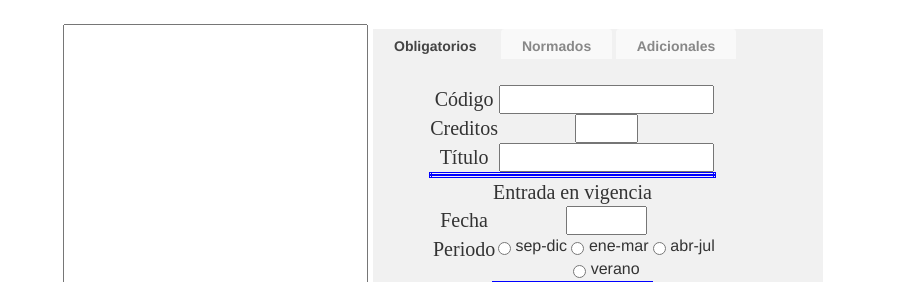
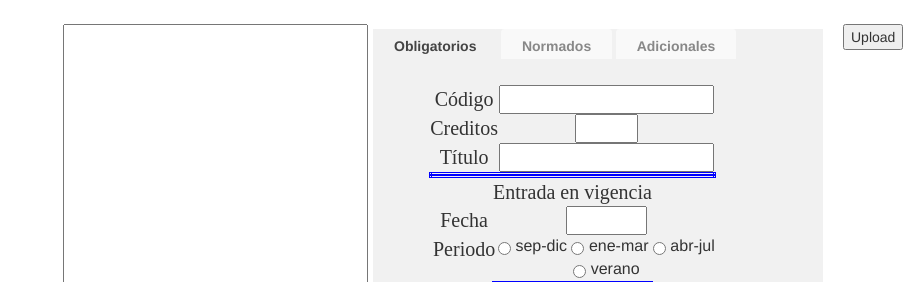
Before and after one commit to CookieMonstersUSB/SIGPIE-Historico, a Django app: template SIGPAEHistorico/templates/SIGPAEHistorico/editar.html in a window 1320 px wide. Shown: the part 51-333 px from the top of the page, without its empty margins (417-1320 px from the left). Run offline with Django 3.2, Linux system fonts and the light colour scheme; the template is opened without the code that fills it, so the values that code supplies are empty; some libraries are stand-ins or nearby versions.

```diff
--- a/SIGPAEHistorico/templates/SIGPAEHistorico/editar.html
+++ b/SIGPAEHistorico/templates/SIGPAEHistorico/editar.html
@@ -75,7 +75,7 @@
 									<td class="dato">Código</td>
 									<td class="dato1">
 
-										<input type="text" name="codigo" />
+										<input type="text" name="codigo" {{form.codigo_Programa}}
 									</td>
 								</tr>
 								<tr>
@@ -396,6 +396,7 @@
 			</div>
 		</div>
 </div>
+  <p><input type="submit" value="Upload"/></p>
 {% include "SIGPAEHistorico/footer.html" %}
 
 
--- a/SIGPAEHistorico/views.py
+++ b/SIGPAEHistorico/views.py
@@ -48,7 +48,7 @@ class upload(CreateView):
     context_object_name = 'form'
     form_class = UploadFileForm
     model = Document
-    queryset = Document.objects.all()
+    queryset = Document.objects.name
     template_name = 'SIGPAEHistorico/upload.html'
 
     def form_valid(self, form):
```
